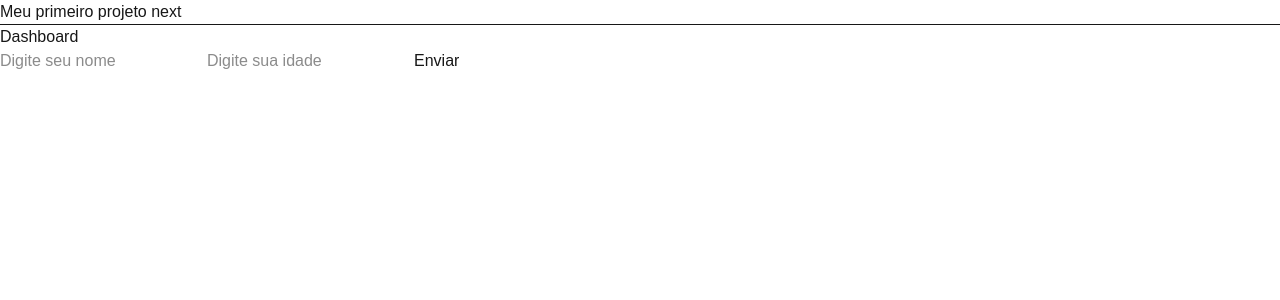
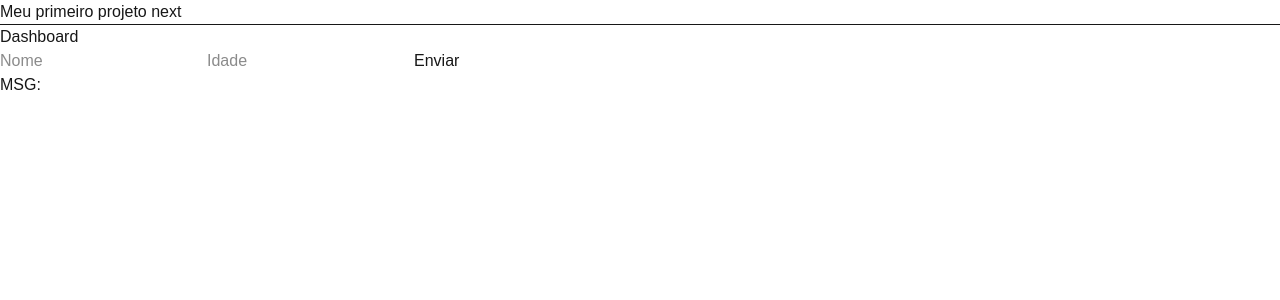
Before and after one commit to Poglia/trabalhoNext, a Next.js app: page /dashboard in a window 1280 px wide. Shown: the top 300 px of the page. Built offline with nearby package versions, Linux system fonts and the light colour scheme.

Commit message:
serverAction no form recebendo retorno

```diff
--- a/src/actions/receber-dados.ts
+++ b/src/actions/receber-dados.ts
@@ -1,9 +1,18 @@
 "use server"
 
-export async function receberDados(formData: FormData) {
+import { redirect } from "next/navigation";
+
+
+export async function receberDados(prevState: any, formData: FormData) {
 
     const name = formData.get("name");
-    const age = formData.get("age");
+    const age = parseInt(formData.get("age") as string);
 
-    console.log(name, age);
+    if(age < 18) {
+        return {
+            msg: "Você é menor de idade",
+        }
+    }else {
+        redirect("/signin");
+    }
 }
--- a/src/app/dashboard/page.tsx
+++ b/src/app/dashboard/page.tsx
@@ -1,4 +1,5 @@
 import { receberDados } from "@/actions/receber-dados";
+import { Form } from "@/components/form";
 
 const Page = () => {
 
@@ -6,11 +7,7 @@ const Page = () => {
     return (
         <div>
             <h1>Dashboard</h1>
-            <form action={receberDados}>
-                <input type="text" name="name" placeholder="Digite seu nome"/>
-                <input type="number" name="age" placeholder="Digite sua idade"/>
-                <input type="submit" value="Enviar" />
-            </form>
+           <Form/>
         </div>
     );
 }
--- /dev/null
+++ b/src/components/form.tsx
@@ -0,0 +1,23 @@
+"use client";
+
+import { receberDados } from "@/actions/receber-dados";
+import { useActionState } from "react";
+import { useFormStatus } from "react-dom";
+
+export const Form = () => {
+    const initialState = {
+        msg: "",
+    }
+
+    const [state, formAction] = useActionState(receberDados, initialState)
+    const {pending} = useFormStatus();
+
+    return (
+        <form action={formAction}>
+            <input disabled={pending} type="text" name="name" placeholder="Nome" />
+            <input disabled={pending} type="number" name="age" placeholder="Idade" />
+            <button disabled={pending} type="submit" >Enviar</button>
+            <p>MSG: {state.msg}</p>
+        </form>
+    );
+}
```
